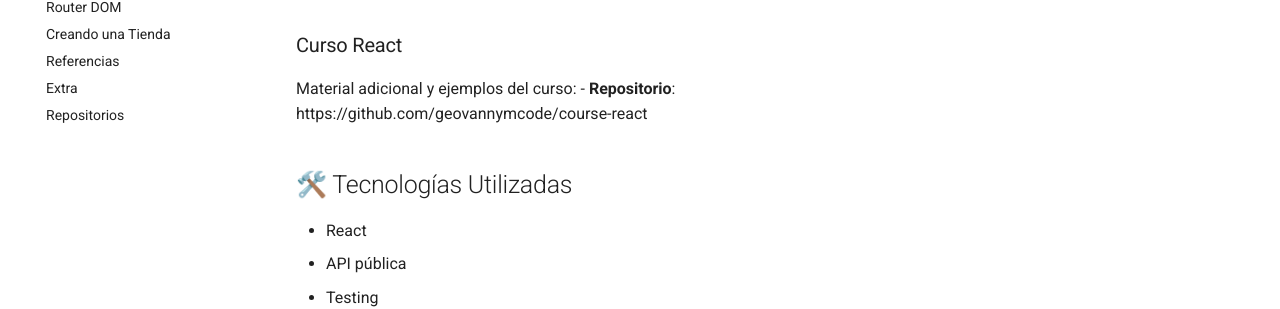
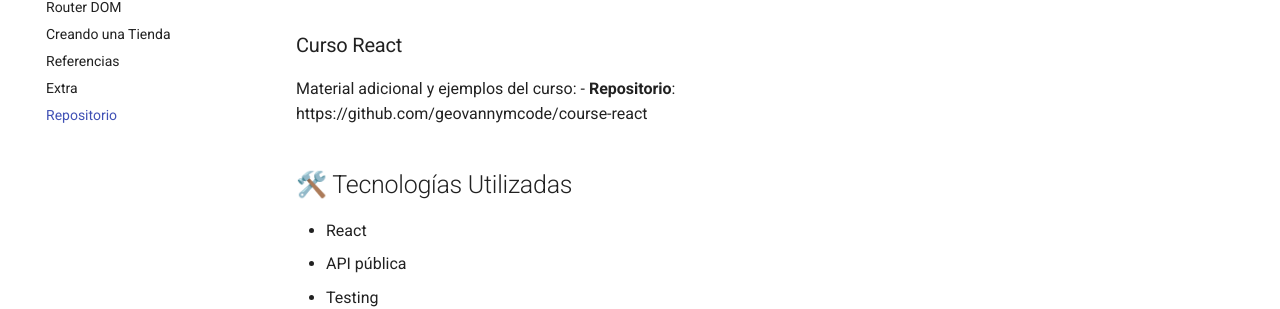
Before and after one commit to geovannymcode/geolabs-react.github.io, an MkDocs documentation site: the page built from docs/repositorio.md, in a window 1280 px wide. Shown: the part 589-898 px from the top of the page. Built offline with MkDocs 1.6.1 and Material for MkDocs 9.7.7, drawn with Linux system fonts in a browser that asks for light colours; comment, search, counter and statistics services are not loaded.

Commit message:
update mkdocs

```diff
--- a/mkdocs.yml
+++ b/mkdocs.yml
@@ -34,7 +34,7 @@
   - Creando una Tienda: sesion_11_Final.md
   - Referencias: referencias.md
   - Extra: extra.md
-  - Repositorios: repositorios.md
+  - Repositorio: repositorio.md
 
 # Customization
 extra:
```
